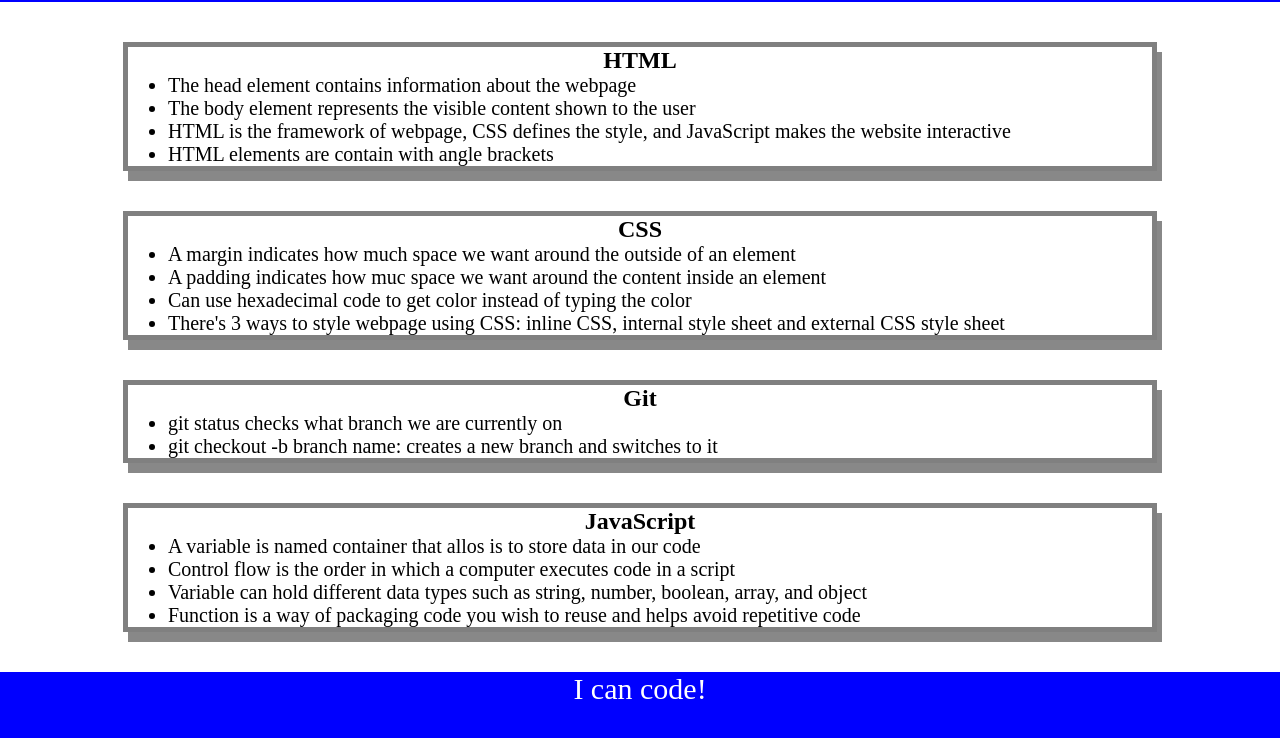
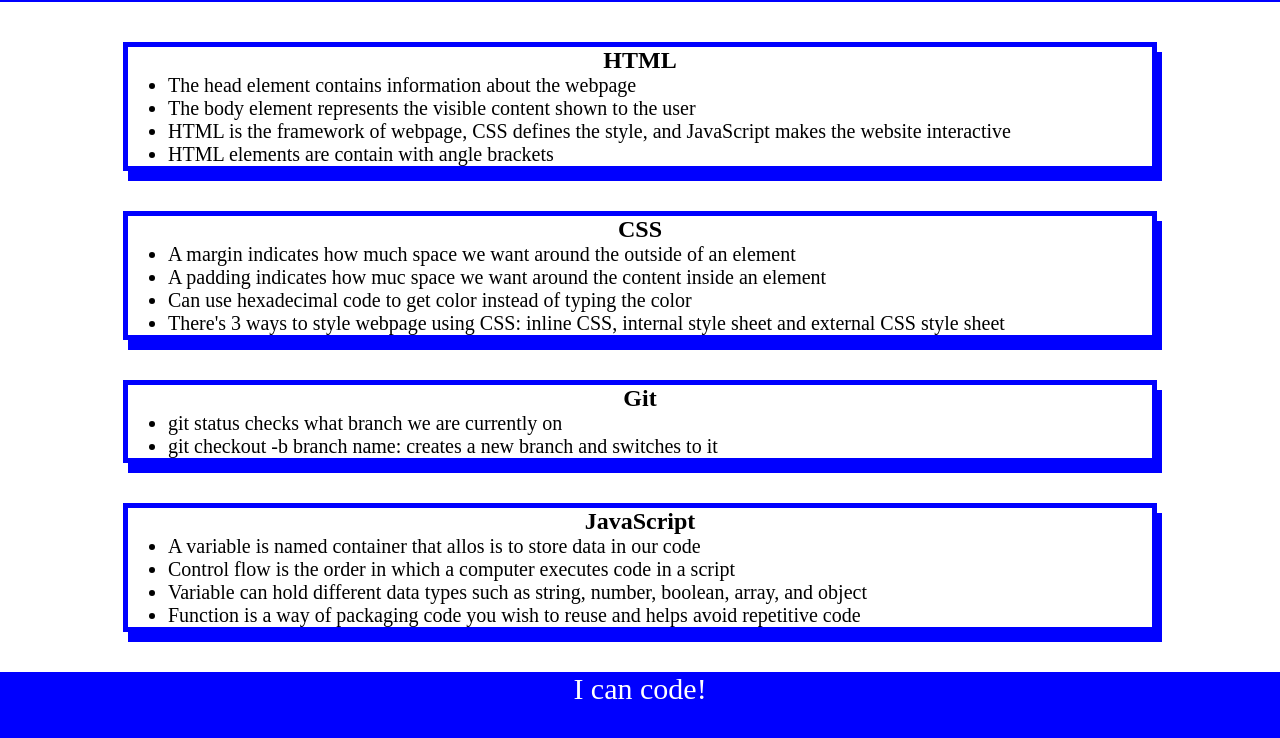
Before and after one commit to Nneifem/prework-study-guide, a plain HTML site: page index.html in a window 1280 px wide. Shown: the part 118-856 px from the top of the page. Drawn offline with Linux system fonts and the light colour scheme.

Commit message:
updated project README file

```diff
--- a/assets/style.css
+++ b/assets/style.css
@@ -31,6 +31,6 @@ p {
 .card {
   width: 80%;
   margin: 40px auto;
-  border: 5px solid gray;
-  box-shadow: 5px 10px #888888;
+  border: 5px solid blue;
+  box-shadow: 5px 10px #0000ff;
 }
```
Also changed, not shown: 1 other file.
